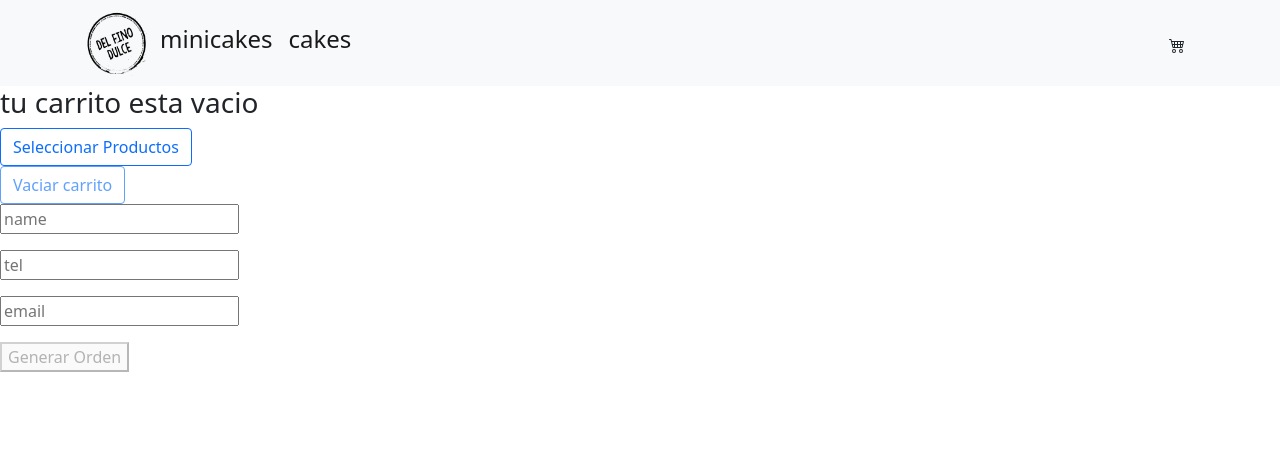
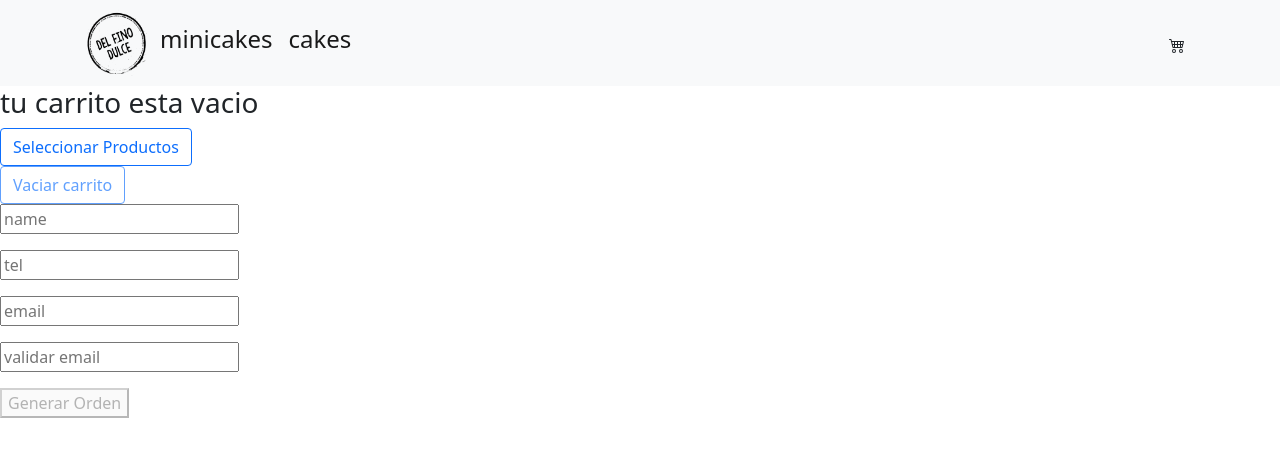
Before and after one commit to DanielRozitchner/myreactappdproject, a React (Create React App) app: page /cart in a window 1280 px wide. Shown: the top 456 px of the page. Built offline with nearby package versions, Linux system fonts and the light colour scheme.

Commit message:
almooost

```diff
--- a/src/components/Cart/Cart.js
+++ b/src/components/Cart/Cart.js
@@ -11,7 +11,7 @@ function Cart() {
 
     const [idOrder, setIdOrder] = useState('')
     const [dataForm, setDataForm] = useState({
-        name:"", email:"", phone:""
+        name:"", email:"", emailVal:"", phone:""
     })
     const [formErrors, setFormErrors] = useState({});
     const [isSubmit, setIsSubmit] = useState(false)
@@ -39,6 +39,11 @@ function Cart() {
             errors.email = "El email es requerido!";
         } else if (!regexMail.test(values.email)){
             errors.email = "El email no es valido!"
+        }
+        if (!values.emailVal) {
+            errors.emailVal = "El email es requerido!";
+        } else if (values.email !== values.emailVal){
+            errors.emailVal = "El email no coincide con el campo correspondiente!"
         }
         if (!values.phone) {
             errors.phone = "El telefono es requerido!";
@@ -83,7 +88,7 @@ function Cart() {
         .finally(()=> {
             borrarCarrito()
             setDataForm({
-                name:"", email:"", phone:""
+                name:"", email:"", emailVal:"", phone:""
             })
         })
 
@@ -178,6 +183,14 @@ function Cart() {
                     onChange={handleChange}
                 /><br/>
                 <p>{formErrors.email}</p>
+                <input
+                    type='email'
+                    name='emailVal'
+                    placeholder='validar email'
+                    value={dataForm.emailVal}
+                    onChange={handleChange}
+                /><br/>
+                <p>{formErrors.emailVal}</p>
                 <button disabled={!cartList.length} >Generar Orden</button>
             </form>
            {idOrder.length !== 0 && <h3>Orden finalizada, comprobante numero: {idOrder}</h3>}
```
Also changed, not shown: src/components/ItemDetailContainer/ItemDetailContainer.js (+0 -9 lines).
